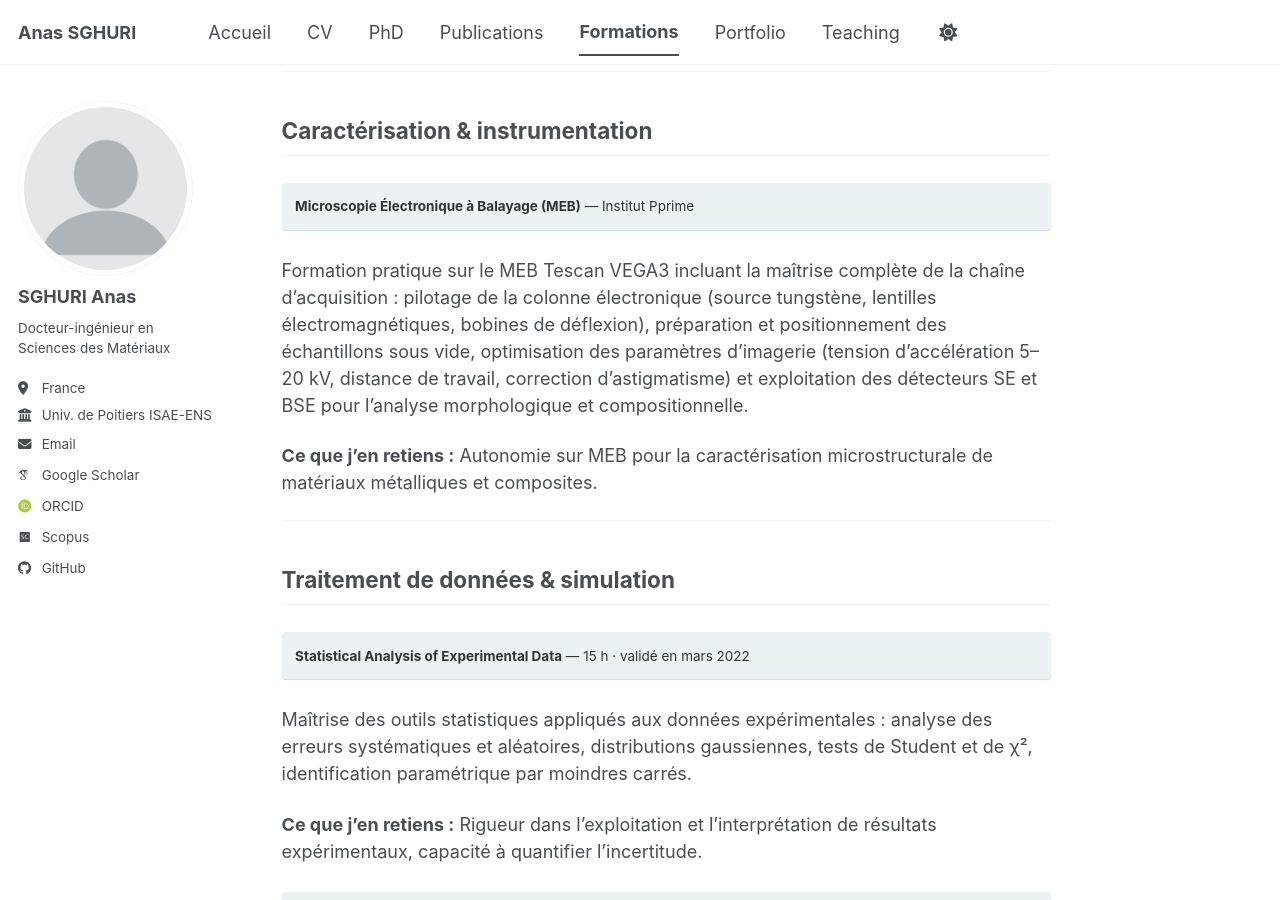
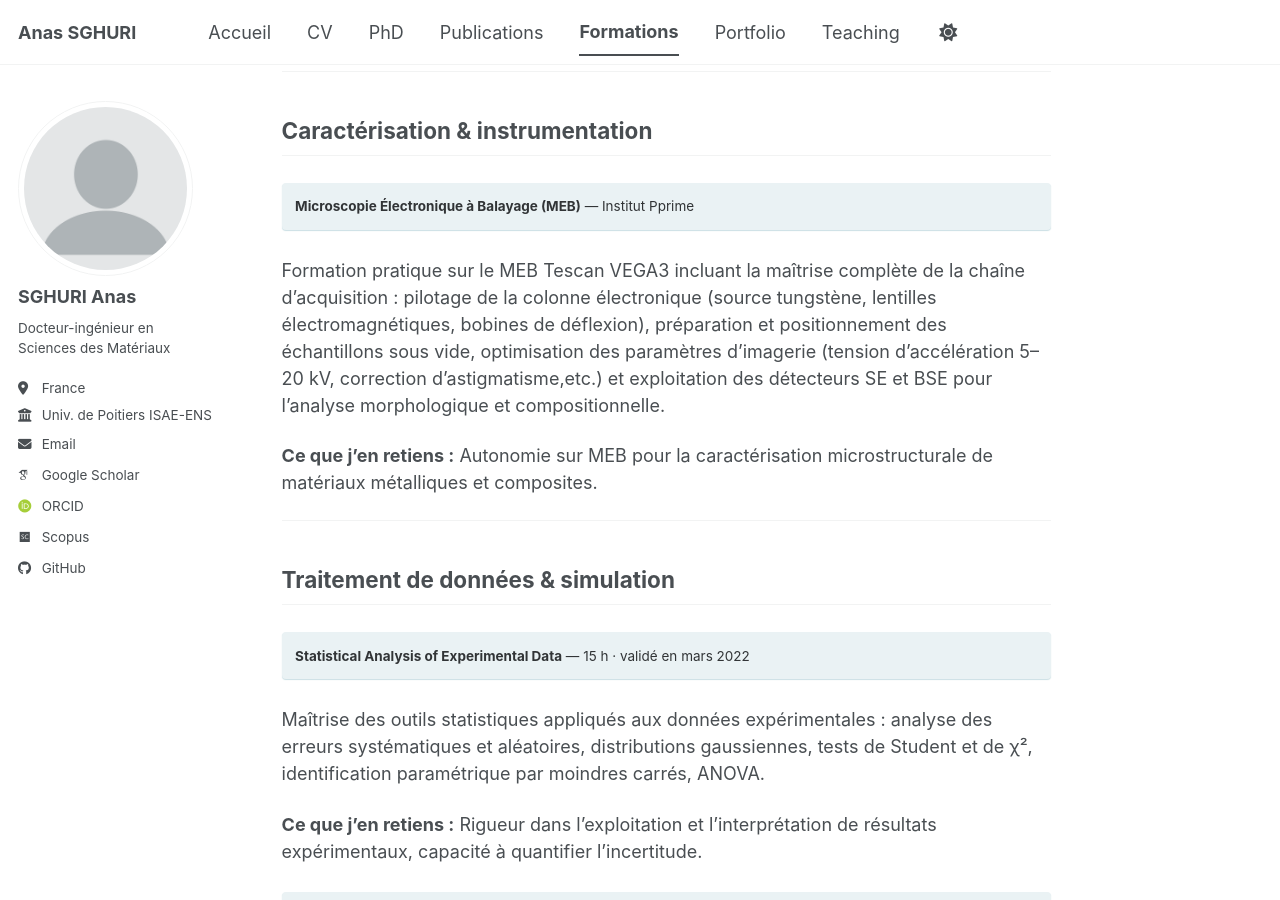
Before and after one commit to Anas-Sg-git/anas-sghuri, a Jekyll site: the page built from _pages/formations.md, in a window 1280 px wide and 900 px high, scrolled down 204 px. Built offline with Jekyll 4.4.1, drawn with Linux system fonts in a browser that asks for light colours; some web fonts are replaced; a script bundle is joined from its source files by our own code; library files that are not in the unit come from our copies.

Commit message:
Update formations.md

```diff
--- a/_pages/formations.md
+++ b/_pages/formations.md
@@ -14,7 +14,7 @@ Au cours de mon doctorat à l'École Doctorale SIMME (Université de Poitiers),
 **Microscopie Électronique à Balayage (MEB)** — Institut Pprime
 {: .notice--info}
 
-Formation pratique sur le MEB Tescan VEGA3 incluant la maîtrise complète de la chaîne d'acquisition : pilotage de la colonne électronique (source tungstène, lentilles électromagnétiques, bobines de déflexion), préparation et positionnement des échantillons sous vide, optimisation des paramètres d'imagerie (tension d'accélération 5–20 kV, distance de travail, correction d'astigmatisme) et exploitation des détecteurs SE et BSE pour l'analyse morphologique et compositionnelle.
+Formation pratique sur le MEB Tescan VEGA3 incluant la maîtrise complète de la chaîne d'acquisition : pilotage de la colonne électronique (source tungstène, lentilles électromagnétiques, bobines de déflexion), préparation et positionnement des échantillons sous vide, optimisation des paramètres d'imagerie (tension d'accélération 5–20 kV, correction d'astigmatisme,etc.) et exploitation des détecteurs SE et BSE pour l'analyse morphologique et compositionnelle.
 
 **Ce que j'en retiens :** Autonomie sur MEB pour la caractérisation microstructurale de matériaux métalliques et composites.
 
@@ -25,7 +25,7 @@ Formation pratique sur le MEB Tescan VEGA3 incluant la maîtrise complète de la
 **Statistical Analysis of Experimental Data** — 15 h · validé en mars 2022
 {: .notice--info}
 
-Maîtrise des outils statistiques appliqués aux données expérimentales : analyse des erreurs systématiques et aléatoires, distributions gaussiennes, tests de Student et de χ², identification paramétrique par moindres carrés.
+Maîtrise des outils statistiques appliqués aux données expérimentales : analyse des erreurs systématiques et aléatoires, distributions gaussiennes, tests de Student et de χ², identification paramétrique par moindres carrés, ANOVA.
 
 **Ce que j'en retiens :** Rigueur dans l'exploitation et l'interprétation de résultats expérimentaux, capacité à quantifier l'incertitude.
 
```
